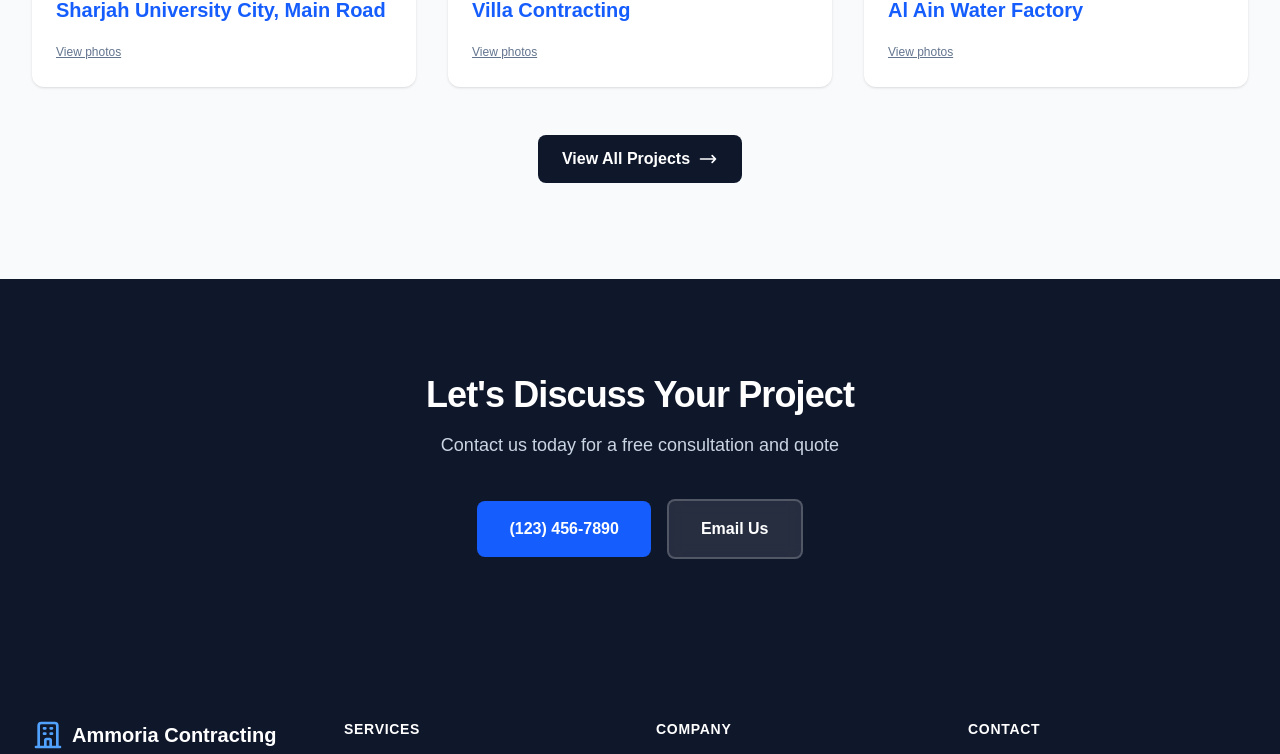
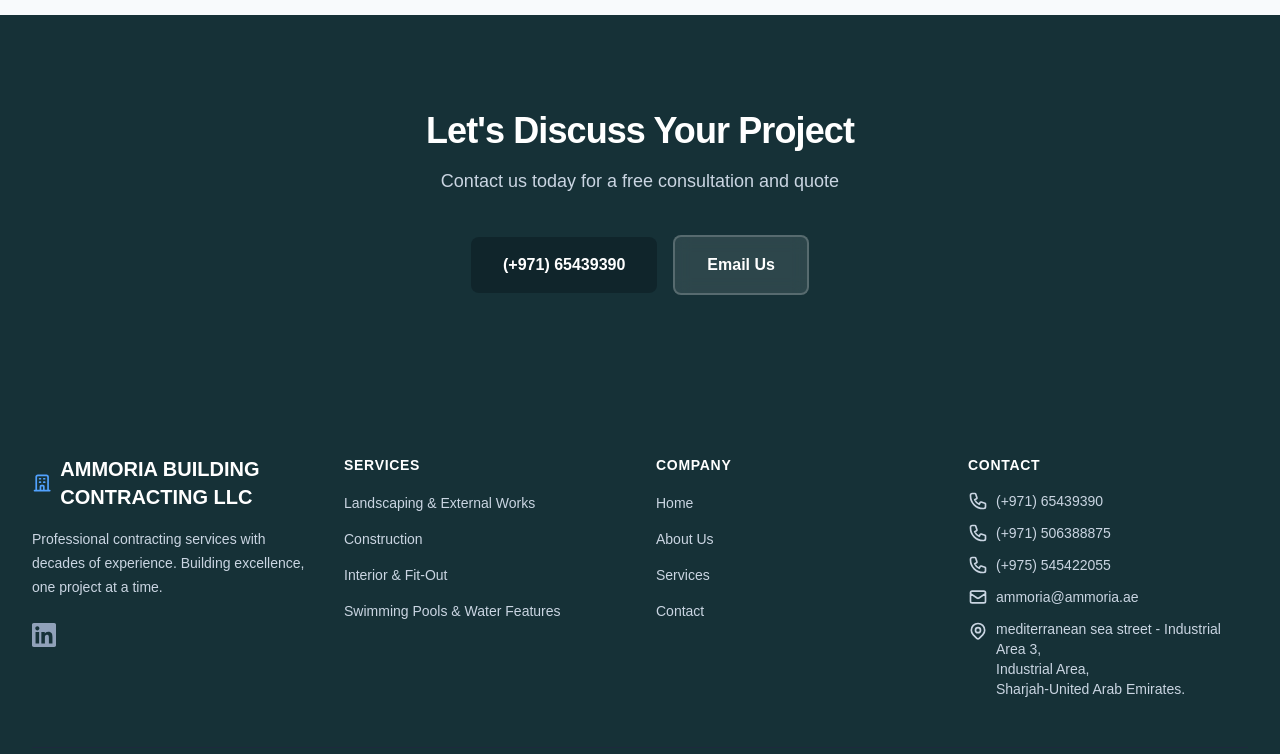
Before and after one commit to CodingggBee/ammoria_new, a Next.js app: page / in a window 1280 px wide. Shown: the part 1999-2753 px from the top of the page. Built offline with nearby package versions, Linux system fonts and the light colour scheme.

Commit message:
Dashboard complete v1

```diff
--- a/app/page.tsx
+++ b/app/page.tsx
@@ -174,12 +174,16 @@
       </section>
 
 
-      {/* Trust Indicators */}
+      {/* Trust Indicators
       <section className="bg-slate-50 py-16">
         <div className="mx-auto max-w-7xl px-4 sm:px-6 lg:px-8">
           <div className="grid grid-cols-1 gap-8 sm:grid-cols-2 lg:grid-cols-4">
             <div className="text-center">
-              <div className="text-4xl font-bold text-blue-600">25+</div>
+              <div className="text-4xl font-bold"
+              style={{ color: "#163137"}}
+              >
+                25+
+              </div>
               <div className="mt-2 text-sm font-medium text-slate-600">Years of Experience</div>
             </div>
             <div className="text-center">
@@ -218,14 +222,14 @@
         </div>
       </section>
 
-      {/* Services Section */}
+      Services Section */}
       <section id="services" className="py-24">
         <div className="mx-auto max-w-7xl px-4 sm:px-6 lg:px-8">
           <div className="text-center">
-            <h2 className="text-3xl font-bold tracking-tight text-blue-600 sm:text-4xl">
+            <h2 className="text-3xl font-bold tracking-tight text-blue-500 sm:text-4xl">
               Our Services
             </h2>
-            <p className="mt-4 text-lg text-gray-300">
+            <p className="mt-4 text-lg text-blue-400">
               Comprehensive contracting solutions for residential and commercial projects
             </p>
           </div>
@@ -287,7 +291,9 @@
       <section id="projects" className="bg-slate-50 py-24">
         <div className="mx-auto max-w-7xl px-4 sm:px-6 lg:px-8">
           <div className="text-center">
-            <h2 className="text-3xl font-bold tracking-tight text-slate-900 sm:text-4xl">
+            <h2 className="text-3xl font-bold tracking-tight sm:text-4xl"
+            style={{ color: "#163137" }}
+            >
               Featured Projects
             </h2>
             <p className="mt-4 text-lg text-slate-600">
@@ -371,6 +377,10 @@
             <Link
               href="/projects"
               className="inline-flex items-center rounded-lg bg-slate-900 px-6 py-3 text-base font-semibold text-white transition-all hover:bg-slate-800"
+              style={{
+                backgroundColor: "#163137",
+                borderColor: "#163137",
+              }}
             >
               View All Projects
               <svg className="ml-2 h-5 w-5" fill="none" stroke="currentColor" viewBox="0 0 24 24">
@@ -395,7 +405,7 @@
               </div>
               <div className="flex flex-col gap-3 sm:flex-row">
                 <a
-                  href="tel:+1234567890"
+                  href="tel:+971 65439390"
                   className="flex items-center justify-center gap-2 rounded-lg border border-slate-300 bg-white px-6 py-3 text-base font-semibold text-slate-900 transition-all hover:bg-slate-50"
                 >
                   <svg className="h-5 w-5" fill="none" stroke="currentColor" viewBox="0 0 24 24">
@@ -419,7 +429,11 @@
       )}
 
       {/* Contact Section (for anchor link) */}
-      <section id="contact" className="bg-slate-900 py-24 text-white">
+      <section id="contact" className="bg-slate-900 py-24 text-white"
+      style={{
+        backgroundColor: "#163137",
+        borderColor: "#163137",
+      }}>
         <div className="mx-auto max-w-7xl px-4 sm:px-6 lg:px-8">
           <div className="mx-auto max-w-2xl text-center">
             <h2 className="text-3xl font-bold tracking-tight sm:text-4xl">
@@ -431,9 +445,14 @@
             <div className="mt-10 flex flex-col items-center justify-center gap-4 sm:flex-row">
               <a
                 href="tel:+1234567890"
-                className="rounded-lg bg-blue-600 px-8 py-4 text-base font-semibold text-white transition-all hover:bg-blue-700"
+                className="rounded-lg bg-blue-600 px-8 py-4 text-base font-semibold text-white transition-all hover:bg-blue-700
+                "
+                style={{
+                  backgroundColor: "#10252b",
+                  borderColor: "#163137",
+                }}
               >
-                (123) 456-7890
+                (+971) 65439390
               </a>
               <a
                 href="mailto:info@ammoriacontracting.com"
--- a/components/Footer.tsx
+++ b/components/Footer.tsx
@@ -4,11 +4,10 @@
   const currentYear = new Date().getFullYear();
 
   const services = [
-    { href: "/services", label: "Building Contracting" },
-    { href: "/services", label: "Road & Infrastructure" },
-    { href: "/services", label: "Interior & Landscape Design" },
-    { href: "/services", label: "Sustainable Design" },
-    { href: "/services", label: "Project Management" },
+    { href: "/services", label: "Landscaping & External Works" },
+    { href: "/services", label: "Construction" },
+    { href: "/services", label: "Interior & Fit-Out" },
+    { href: "/services", label: "Swimming Pools & Water Features" },
   ];
 
   const company = [
@@ -19,7 +18,11 @@
   ];
 
   return (
-    <footer className="bg-slate-900 text-white">
+    <footer className="bg-slate-900 text-white"
+    style={{
+                backgroundColor: "#163137",
+                borderColor: "#163137",
+              }}>
       <div className="mx-auto max-w-7xl px-4 py-12 sm:px-6 lg:px-8 lg:py-16">
         <div className="grid grid-cols-1 gap-8 md:grid-cols-2 lg:grid-cols-4">
           {/* Company Info */}
@@ -41,14 +44,14 @@
                   d="M19 21V5a2 2 0 00-2-2H7a2 2 0 00-2 2v16m14 0h2m-2 0h-5m-9 0H3m2 0h5M9 7h1m-1 4h1m4-4h1m-1 4h1m-5 10v-5a1 1 0 011-1h2a1 1 0 011 1v5m-4 0h4"
                 />
               </svg>
-              <span>Ammoria Contracting</span>
+              <span>AMMORIA BUILDING CONTRACTING LLC</span>
             </Link>
             <p className="mt-4 text-sm leading-6 text-slate-300">
               Professional contracting services with decades of experience.
               Building excellence, one project at a time.
             </p>
             <div className="mt-6 flex gap-4">
-              <a
+              {/* <a
                 href="https://facebook.com"
                 target="_blank"
                 rel="noopener noreferrer"
@@ -58,7 +61,7 @@
                 <svg className="h-6 w-6" fill="currentColor" viewBox="0 0 24 24">
                   <path d="M24 12.073c0-6.627-5.373-12-12-12s-12 5.373-12 12c0 5.99 4.388 10.954 10.125 11.854v-8.385H7.078v-3.47h3.047V9.43c0-3.007 1.792-4.669 4.533-4.669 1.312 0 2.686.235 2.686.235v2.953H15.83c-1.491 0-1.956.925-1.956 1.874v2.25h3.328l-.532 3.47h-2.796v8.385C19.612 23.027 24 18.062 24 12.073z" />
                 </svg>
-              </a>
+              </a> */}
               <a
                 href="https://linkedin.com"
                 target="_blank"
@@ -70,7 +73,7 @@
                   <path d="M20.447 20.452h-3.554v-5.569c0-1.328-.027-3.037-1.852-3.037-1.853 0-2.136 1.445-2.136 2.939v5.667H9.351V9h3.414v1.561h.046c.477-.9 1.637-1.85 3.37-1.85 3.601 0 4.267 2.37 4.267 5.455v6.286zM5.337 7.433c-1.144 0-2.063-.926-2.063-2.065 0-1.138.92-2.063 2.063-2.063 1.14 0 2.064.925 2.064 2.063 0 1.139-.925 2.065-2.064 2.065zm1.782 13.019H3.555V9h3.564v11.452zM22.225 0H1.771C.792 0 0 .774 0 1.729v20.542C0 23.227.792 24 1.771 24h20.451C23.2 24 24 23.227 24 22.271V1.729C24 .774 23.2 0 22.222 0h.003z" />
                 </svg>
               </a>
-              <a
+              {/* <a
                 href="https://twitter.com"
                 target="_blank"
                 rel="noopener noreferrer"
@@ -80,7 +83,7 @@
                 <svg className="h-6 w-6" fill="currentColor" viewBox="0 0 24 24">
                   <path d="M23.953 4.57a10 10 0 01-2.825.775 4.958 4.958 0 002.163-2.723c-.951.555-2.005.959-3.127 1.184a4.92 4.92 0 00-8.384 4.482C7.69 8.095 4.067 6.13 1.64 3.162a4.822 4.822 0 00-.666 2.475c0 1.71.87 3.213 2.188 4.096a4.904 4.904 0 01-2.228-.616v.06a4.923 4.923 0 003.946 4.827 4.996 4.996 0 01-2.212.085 4.936 4.936 0 004.604 3.417 9.867 9.867 0 01-6.102 2.105c-.39 0-.779-.023-1.17-.067a13.995 13.995 0 007.557 2.209c9.053 0 13.998-7.496 13.998-13.985 0-.21 0-.42-.015-.63A9.935 9.935 0 0024 4.59z" />
                 </svg>
-              </a>
+              </a> */}
             </div>
           </div>
 
@@ -146,12 +149,54 @@
                       d="M3 5a2 2 0 012-2h3.28a1 1 0 01.948.684l1.498 4.493a1 1 0 01-.502 1.21l-2.257 1.13a11.042 11.042 0 005.516 5.516l1.13-2.257a1 1 0 011.21-.502l4.493 1.498a1 1 0 01.684.949V19a2 2 0 01-2 2h-1C9.716 21 3 14.284 3 6V5z"
                     />
                   </svg>
-                  (123) 456-7890
+                  (+971) 65439390
                 </a>
               </li>
               <li>
                 <a
-                  href="mailto:info@ammoriacontracting.com"
+                  href="tel:+1234567890"
+                  className="hover:text-white transition-colors flex items-center gap-2"
+                >
+                  <svg
+                    className="h-5 w-5"
+                    fill="none"
+                    stroke="currentColor"
+                    viewBox="0 0 24 24"
+                  >
+                    <path
+                      strokeLinecap="round"
+                      strokeLinejoin="round"
+                      strokeWidth={2}
+                      d="M3 5a2 2 0 012-2h3.28a1 1 0 01.948.684l1.498 4.493a1 1 0 01-.502 1.21l-2.257 1.13a11.042 11.042 0 005.516 5.516l1.13-2.257a1 1 0 011.21-.502l4.493 1.498a1 1 0 01.684.949V19a2 2 0 01-2 2h-1C9.716 21 3 14.284 3 6V5z"
+                    />
+                  </svg>
+                  (+971) 506388875
+                </a>
+              </li>
+              <li>
+                <a
+                  href="tel:+1234567890"
+                  className="hover:text-white transition-colors flex items-center gap-2"
+                >
+                  <svg
+                    className="h-5 w-5"
+                    fill="none"
+                    stroke="currentColor"
+                    viewBox="0 0 24 24"
+                  >
+                    <path
+                      strokeLinecap="round"
+                      strokeLinejoin="round"
+                      strokeWidth={2}
+                      d="M3 5a2 2 0 012-2h3.28a1 1 0 01.948.684l1.498 4.493a1 1 0 01-.502 1.21l-2.257 1.13a11.042 11.042 0 005.516 5.516l1.13-2.257a1 1 0 011.21-.502l4.493 1.498a1 1 0 01.684.949V19a2 2 0 01-2 2h-1C9.716 21 3 14.284 3 6V5z"
+                    />
+                  </svg>
+                  (+975) 545422055
+                </a>
+              </li>
+              <li>
+                <a
+                  href="mailto:ammoria@ammoria.ae"
                   className="hover:text-white transition-colors flex items-center gap-2 break-all"
                 >
                   <svg
@@ -167,7 +212,7 @@
                       d="M3 8l7.89 5.26a2 2 0 002.22 0L21 8M5 19h14a2 2 0 002-2V7a2 2 0 00-2-2H5a2 2 0 00-2 2v10a2 2 0 002 2z"
                     />
                   </svg>
-                  info@ammoriacontracting.com
+                  ammoria@ammoria.ae
                 </a>
               </li>
               <li className="flex items-start gap-2">
@@ -191,11 +236,11 @@
                   />
                 </svg>
                 <span>
-                  123 Construction Avenue
+                  mediterranean sea street - Industrial Area 3,
                   <br />
-                  Building City, BC V1A 2B3
+                  Industrial Area,
                   <br />
-                  Canada
+                  Sharjah-United Arab Emirates.
                 </span>
               </li>
             </ul>
@@ -206,7 +251,7 @@
         <div className="mt-12 border-t border-slate-800 pt-8">
           <div className="flex flex-col md:flex-row justify-between items-center gap-4">
             <p className="text-sm text-slate-400">
-              © {currentYear} Ammoria Contracting. All rights reserved.
+              © {currentYear} AMMORIA BUILDING CONTRACTING LLC. All rights reserved.
             </p>
             <div className="flex gap-6 text-sm text-slate-400">
               <Link href="/privacy" className="hover:text-white transition-colors">
--- a/components/Header.tsx
+++ b/components/Header.tsx
@@ -88,7 +88,7 @@
             ))}
             <Link
               href="/contact"
-              className="rounded-lg bg-blue-600 px-6 py-2 text-sm font-semibold text-white transition-all hover:bg-blue-700 focus:outline-none focus:ring-2 focus:ring-blue-500 focus:ring-offset-2"
+              className="rounded-lg px-6 py-2 text-sm font-semibold text-white transition-all focus:outline-none focus:ring-2 focus:ring-blue-500 focus:ring-offset-2"
               style={{
                 backgroundColor: "#163137",
                 borderColor: "#163137",
@@ -159,7 +159,8 @@
               <Link
                 href="/contact"
                 onClick={() => setIsMenuOpen(false)}
-                className="rounded-lg bg-blue-600 px-6 py-3 text-base font-semibold text-white text-center transition-all hover:bg-blue-700"
+                className="rounded-lg px-6 py-3 text-base font-semibold text-white text-center transition-all hover:bg-blue-700"
+                style={{ backgroundColor: "#163137" }}
               >
                 Get Quote
               </Link>
```
Lines whose indentation alone changed are shown as unchanged.
